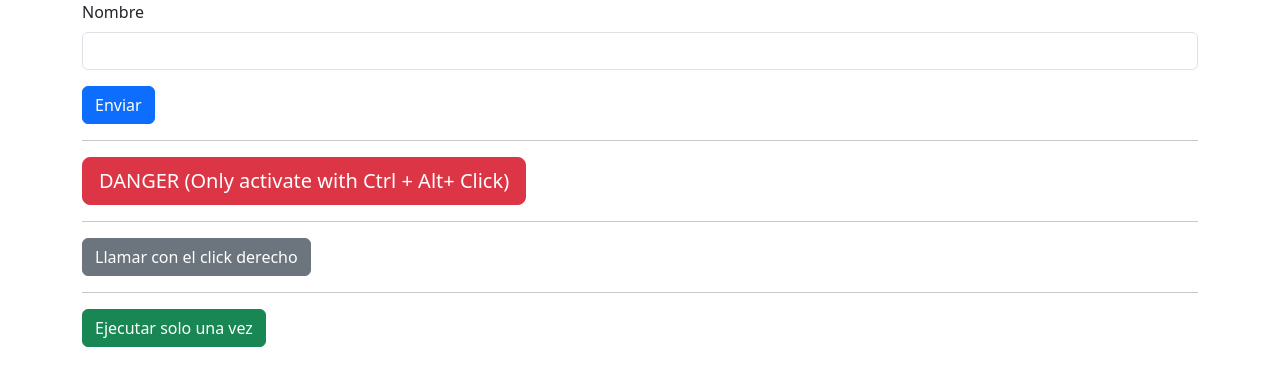
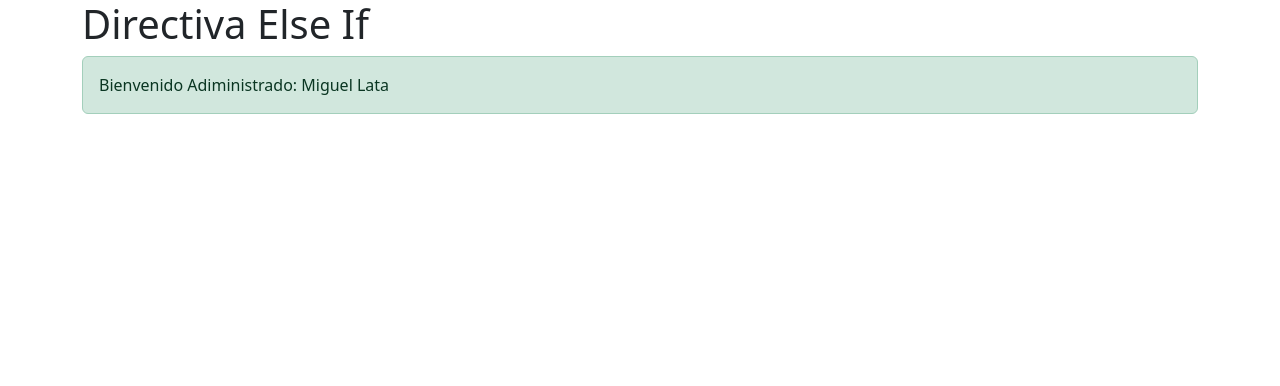
Before and after one commit to FavoMeister/Vue1, a Vue app: page / in a window 1280 px wide. Shown: the top 386 px of the page. Built offline with nearby package versions, Linux system fonts and the light colour scheme.

Commit message:
V-if, v-else-if directives

```diff
--- a/src/App.vue
+++ b/src/App.vue
@@ -3,6 +3,8 @@ import InterpolacionCadenas from './components/InterpolacionCadenas.vue';
 import PropertyBinding from './components/PropertyBinding.vue';
 import PropertyBindingClass from './components/PropertyBindingClass.vue';
 import Eventos from './components/Eventos.vue';
+import DirectivaIf from './components/DirectivaIf.vue';
+import DirectivaElseIf from './components/DirectivaElseIf.vue';
 </script>
 
 <template>
@@ -10,7 +12,9 @@ import Eventos from './components/Eventos.vue';
     <!-- <InterpolacionCadenas /> -->
     <!-- <PropertyBinding /> -->
     <!-- <PropertyBindingClass/> -->
-    <Eventos/>
+    <!-- <Eventos/> -->
+    <!-- <DirectivaIf/> -->
+     <DirectivaElseIf/>
   </div>
 </template>
 
--- /dev/null
+++ b/src/components/DirectivaElseIf.vue
@@ -0,0 +1,37 @@
+<script setup lang="ts">
+import { ref } from 'vue';
+
+type Usuario = {
+    id: number,
+    nombre: string,
+    perfil: string
+};
+
+let usuario = ref<Usuario>({
+    id: 1,
+    nombre: 'Miguel Lata',
+    perfil: 'Admin'
+})
+</script>
+
+<template>
+    <div class="container">
+        <h1>Directiva Else If</h1>
+        <div class="alert alert-success" v-if="usuario.perfil === 'Admin'">
+            Bienvenido Adiministrado: {{ usuario.nombre }}
+        </div>
+        <div class="alert alert-primary" v-else-if="usuario.perfil == 'Directivo'">
+            Bienvenido Directivo: {{ usuario.nombre }}
+        </div>
+        <div class="alert alert-secondary"  v-else-if="usuario.perfil == 'Jefe'">
+            Bienvenido Jefe: {{ usuario.nombre }}
+        </div>
+        <div class="alert alert-warning" v-else>
+            Bienvenido Invitado: {{ usuario.nombre }}
+        </div>
+    </div>
+</template>
+
+<style scoped>
+
+</style>
--- /dev/null
+++ b/src/components/DirectivaIf.vue
@@ -0,0 +1,20 @@
+<script setup lang="ts">
+import { ref } from 'vue';
+
+const estaRegistrado = ref(false);
+</script>
+
+<template>
+    <div class="container">
+        <div class="alert alert-success" v-if="estaRegistrado">
+            Bienvenido
+        </div>
+        <div class="alert alert-secondary" v-else>
+            Acceder
+        </div>
+    </div>
+</template>
+
+<style scoped>
+
+</style>
```
